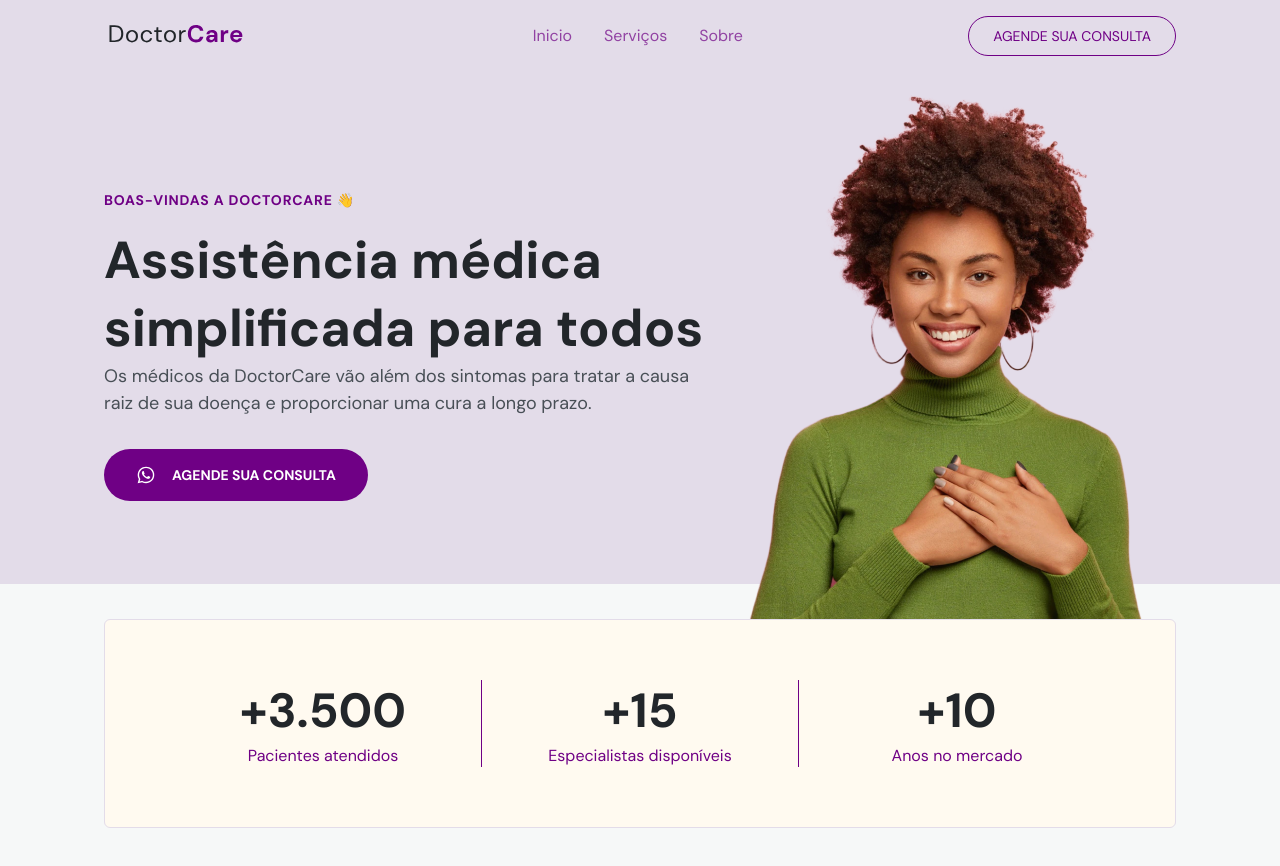
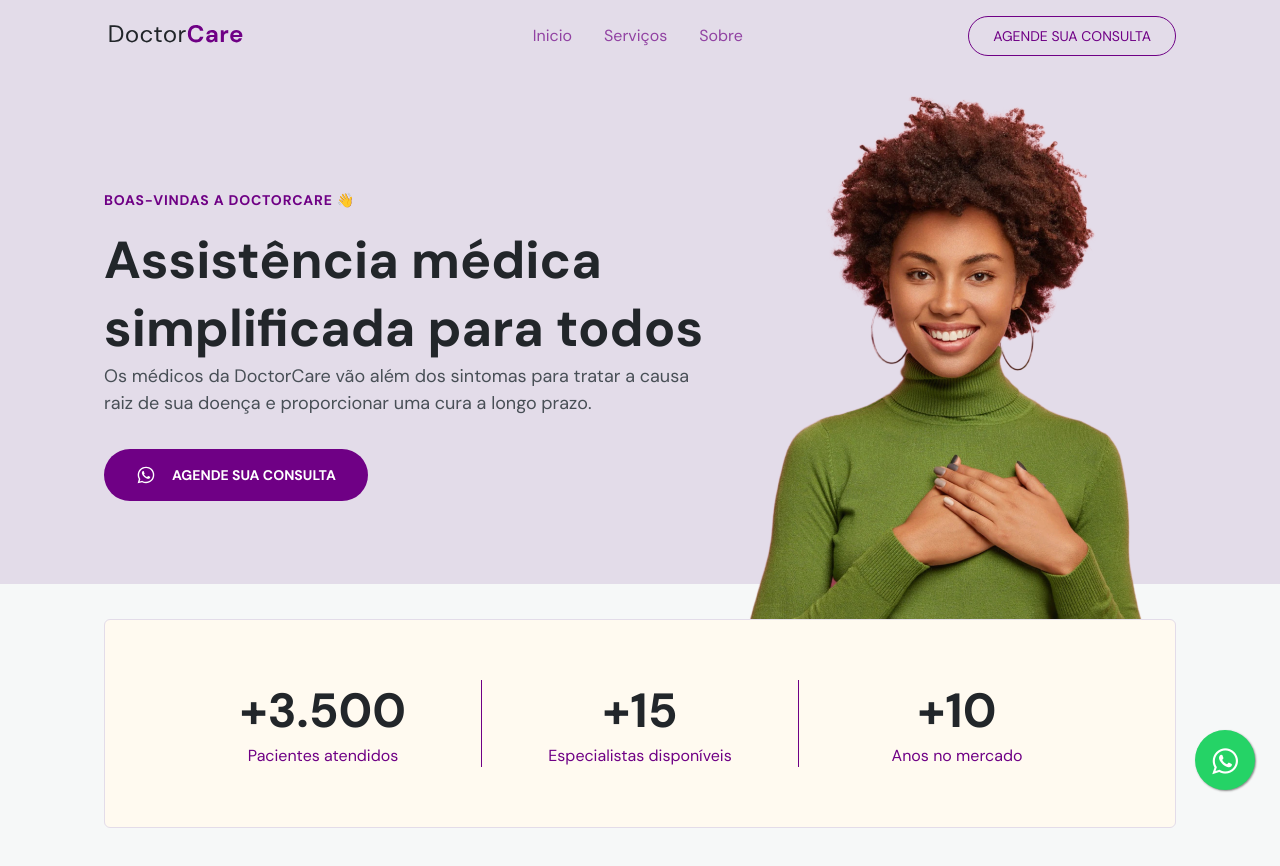
Before and after one commit to VedovatoHenrique/Projeto-DoctorCare-, a plain HTML site: page index.html in a window 1280 px wide. Shown: the top 866 px of the page. Drawn offline with nearby package versions, Linux system fonts and the light colour scheme.

Commit message:
Ajuste Botão Whtasapp

```diff
--- a/CSS/estilo.css
+++ b/CSS/estilo.css
@@ -436,7 +436,7 @@ footer .social-links{
 #backToTopButton{
   position: fixed;
   bottom: 1rem;
-  right: 2.5rem;
+  left: 2.5rem;
 
   opacity: 0;
   visibility: hidden;
--- a/index.html
+++ b/index.html
@@ -10,6 +10,29 @@
       href="https://fonts.googleapis.com/css2?family=DM+Sans:wght@400;700&display=swap"
       rel="stylesheet"
     />
+    <link rel="stylesheet" href="https://maxcdn.bootstrapcdn.com/font-awesome/4.5.0/css/font-awesome.min.css" />
+        <a
+            href="https://wa.me/5544999008218?text=Olá%20,%20gostaria%20de%20fazer%20um%20orçamento.%20"
+            style="
+            position: fixed;
+            width: 60px;
+            height: 60px;
+            bottom: 10px;
+            right: 2.5rem;
+            background-color: #25d366;
+            color: #fff;
+            border-radius: 50px;
+            text-align: center;
+            font-size: 30px;
+            box-shadow: 1px 1px 2px #888; z-index: 1000;"
+            target="_blank"
+        >
+            <i style="margin-top: 16px;" class="fa fa-whatsapp"></i>
+        </a>
+
+        <link rel="stylesheet" href="https://cdnjs.cloudflare.com/ajax/libs/slick-carousel/1.5.8/slick.min.css" />
+        <link rel="stylesheet" href="https://cdnjs.cloudflare.com/ajax/libs/slick-carousel/1.5.8/slick-theme.min.css" />
+        <link href="assets/js/slick.js" />
     <title>DoctorCare</title>
   </head>
   <body>
```
